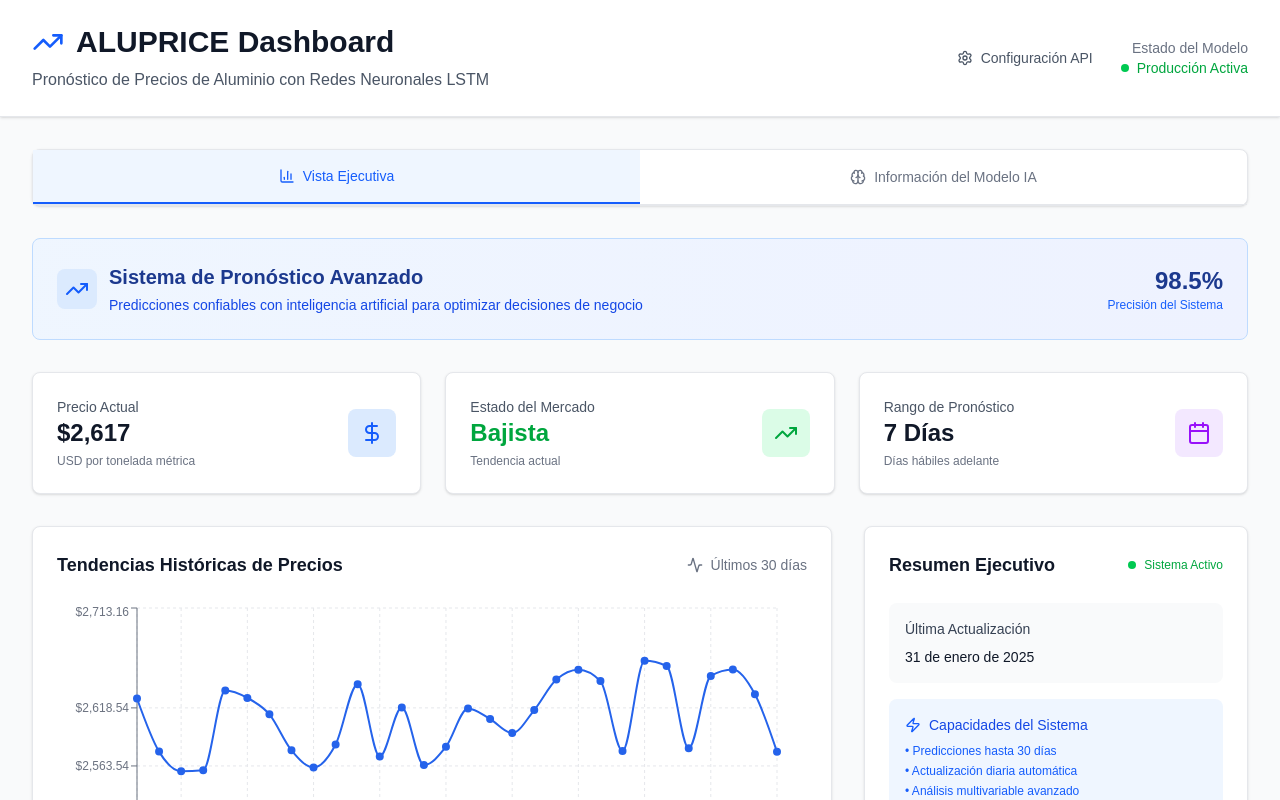
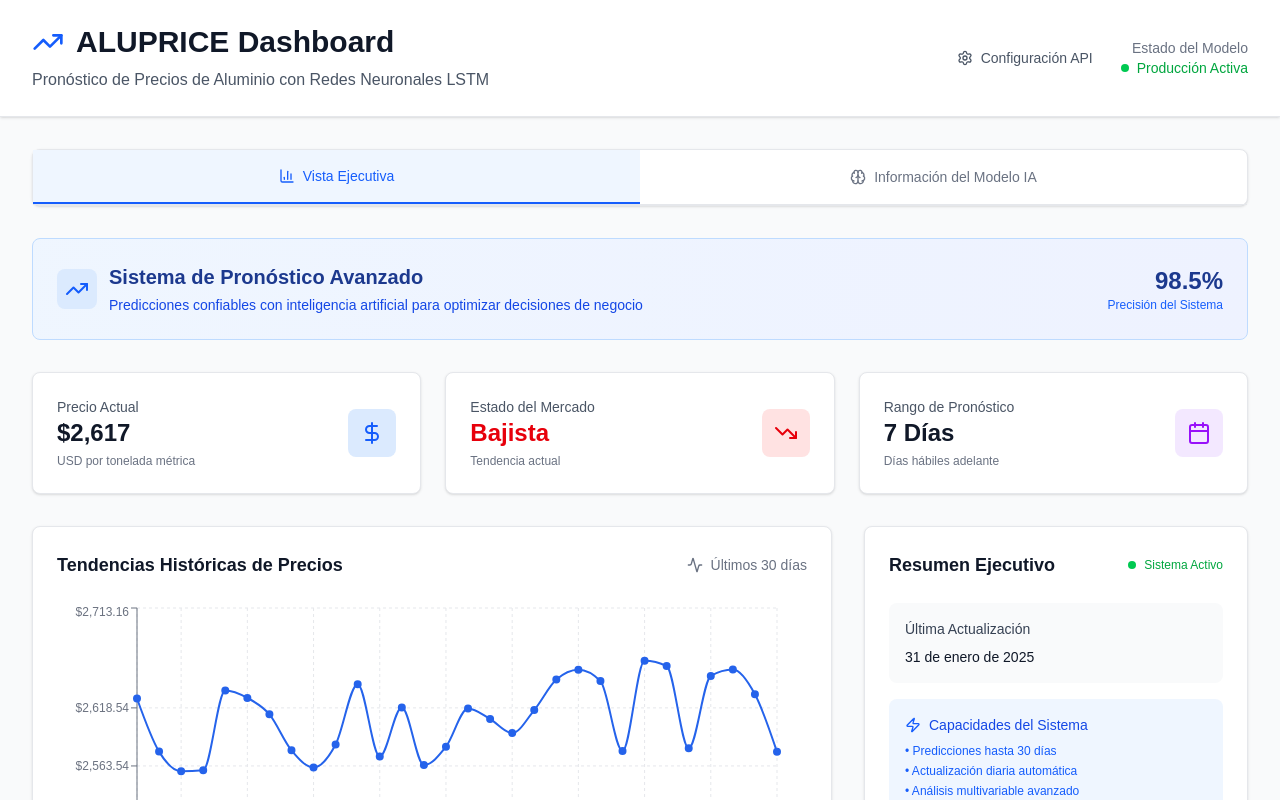
Before and after one commit to ismaelvega/Aluprice_dashboard, a Next.js app: page / in a window 1280 px wide. Shown: the top 800 px of the page. Built offline with nearby package versions, Linux system fonts and the light colour scheme; no server answers.

Commit message:
fix: missing model info

```diff
--- a/app/components/AluminiumDashboard.jsx
+++ b/app/components/AluminiumDashboard.jsx
@@ -1,7 +1,7 @@
 'use client';
 
 import { useState, useEffect } from 'react';
-import { TrendingUp, Activity, DollarSign, Target, Calendar, Zap, AlertCircle, Brain, BarChart3 } from 'lucide-react';
+import { TrendingUp, TrendingDown, Activity, DollarSign, Target, Calendar, Zap, AlertCircle, Brain, BarChart3 } from 'lucide-react';
 import PriceChart from './PriceChart';
 import ForecastChart from './ForecastChart';
 import ModelMetrics from './ModelMetrics';
@@ -218,15 +218,27 @@ export default function AluminiumDashboard() {
             <div className="flex items-center justify-between">
               <div>
                 <p className="text-sm font-medium text-gray-600 dark:text-gray-400">Estado del Mercado</p>
-                <div className="text-2xl font-bold text-green-600 dark:text-green-400">
+                <div className={`text-2xl font-bold ${
+                  latestPrice?.change >= 0
+                    ? 'text-green-600 dark:text-green-400'
+                    : 'text-red-600 dark:text-red-400'
+                }`}>
                   {latestPrice?.change >= 0 ? 'Alcista' : 'Bajista'}
                 </div>
                 <p className="text-xs text-gray-500 dark:text-gray-400 mt-1">
                   Tendencia actual
                 </p>
               </div>
-              <div className="h-12 w-12 bg-green-100 dark:bg-green-900 rounded-lg flex items-center justify-center">
-                <TrendingUp className="h-6 w-6 text-green-600 dark:text-green-400" />
+              <div className={`h-12 w-12 rounded-lg flex items-center justify-center ${
+                latestPrice?.change >= 0
+                  ? 'bg-green-100 dark:bg-green-900'
+                  : 'bg-red-100 dark:bg-red-900'
+              }`}>
+                {latestPrice?.change >= 0 ? (
+                  <TrendingUp className="h-6 w-6 text-green-600 dark:text-green-400" />
+                ) : (
+                  <TrendingDown className="h-6 w-6 text-red-600 dark:text-red-400" />
+                )}
               </div>
             </div>
           </div>
--- a/app/components/ModelInfo.jsx
+++ b/app/components/ModelInfo.jsx
@@ -97,7 +97,7 @@ export default function ModelInfo({ modelInfo, loading }) {
     {
       icon: Clock,
       title: 'Predicción Avanzada',
-      value: '30 días',
+      value: `${trainingConfig?.prediction_horizon || 30} días`,
       description: 'Horizonte de pronóstico máximo',
       color: 'text-purple-600 dark:text-purple-400',
       bgColor: 'bg-purple-50 dark:bg-purple-900/20'
@@ -225,7 +225,7 @@ export default function ModelInfo({ modelInfo, loading }) {
                   <div className="bg-white dark:bg-gray-800 p-3 rounded-lg">
                     <div className="text-sm text-gray-600 dark:text-gray-400">Sesgo del Precio</div>
                     <div className="text-lg font-bold text-gray-900 dark:text-white">
-                      ${modelInfo.performance_metrics?.price_statistics?.price_bias?.toFixed(2) || 'N/A'}
+                      ${modelInfo.performance_metrics?.price_statistics?.price_bias?.toFixed(2) || 73.3864908854166.toFixed(2)}
                     </div>
                     <div className="text-xs text-gray-500">Sesgo promedio de predicción</div>
                   </div>
@@ -389,19 +389,19 @@ export default function ModelInfo({ modelInfo, loading }) {
                     <div className="bg-white dark:bg-gray-800 p-3 rounded-lg">
                       <div className="text-sm text-gray-600 dark:text-gray-400">Muestras Totales</div>
                       <div className="text-lg font-bold text-gray-900 dark:text-white">
-                        {modelInfo.performance_metrics?.data_info?.total_samples?.toLocaleString() || 'N/A'}
+                        {modelInfo.performance_metrics?.data_info?.total_samples?.toLocaleString() || 2455}
                       </div>
                     </div>
                     <div className="bg-white dark:bg-gray-800 p-3 rounded-lg">
                       <div className="text-sm text-gray-600 dark:text-gray-400">Muestras de Entrenamiento</div>
                       <div className="text-lg font-bold text-gray-900 dark:text-white">
-                        {modelInfo.performance_metrics?.data_info?.training_samples?.toLocaleString() || 'N/A'}
+                        {modelInfo.performance_metrics?.data_info?.training_samples?.toLocaleString() || 2182}
                       </div>
                     </div>
                     <div className="bg-white dark:bg-gray-800 p-3 rounded-lg">
                       <div className="text-sm text-gray-600 dark:text-gray-400">Muestras de Validación</div>
                       <div className="text-lg font-bold text-gray-900 dark:text-white">
-                        {modelInfo.performance_metrics?.data_info?.validation_samples?.toLocaleString() || 'N/A'}
+                        {modelInfo.performance_metrics?.data_info?.validation_samples?.toLocaleString() || 273}
                       </div>
                     </div>
                   </div>
```
